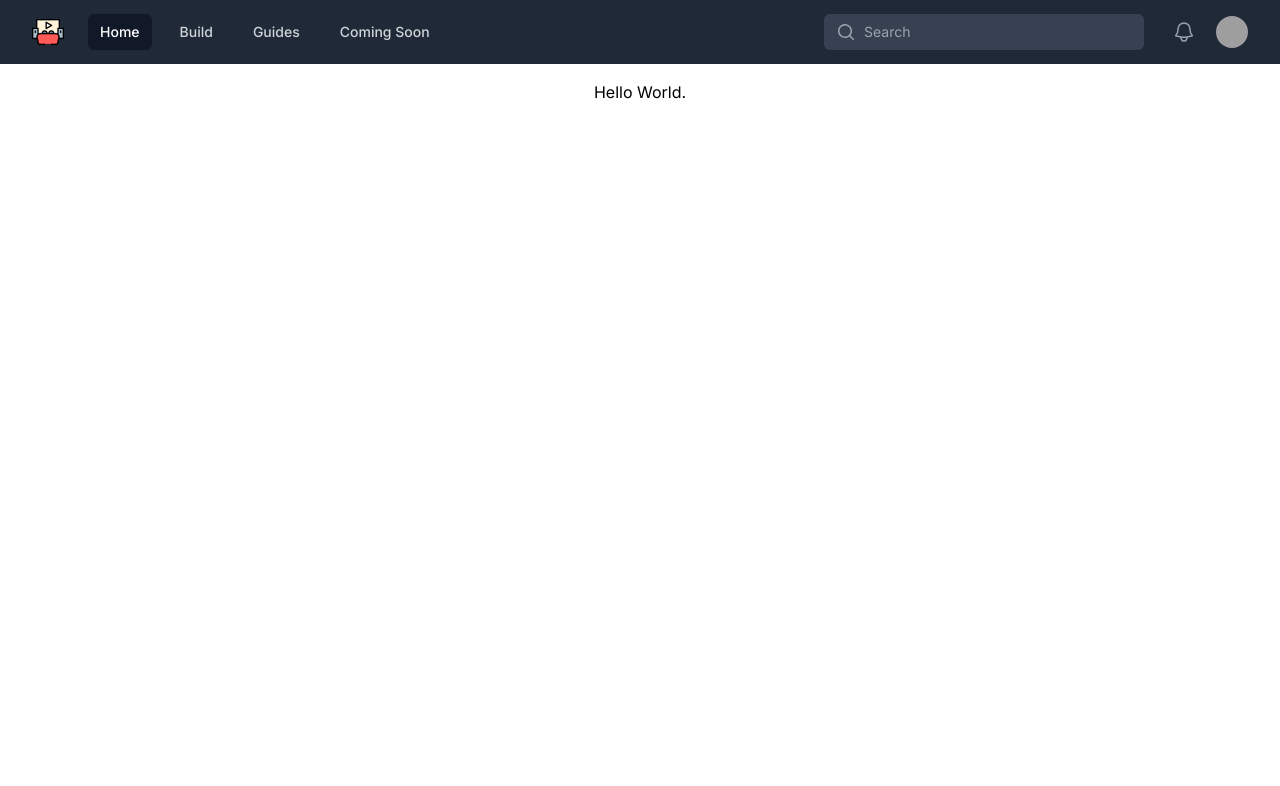
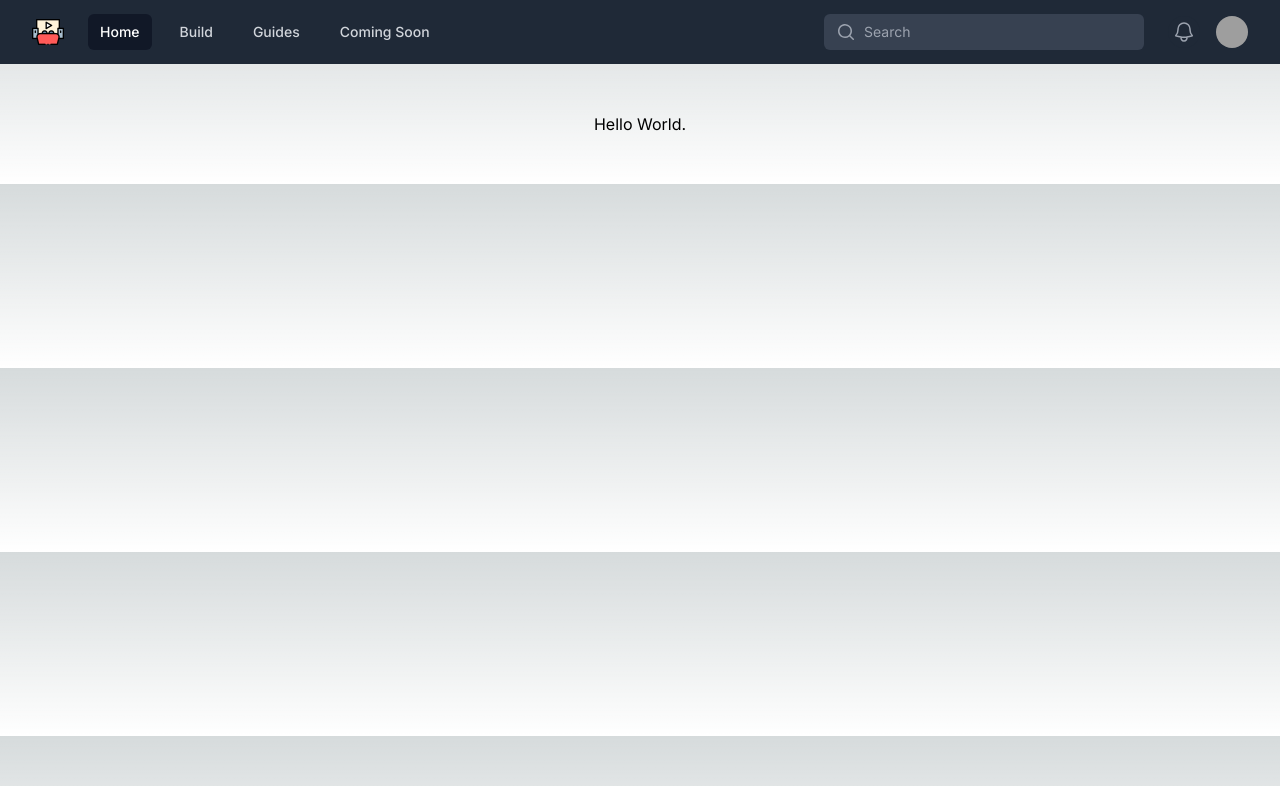
Before and after one commit to amanat361/htpartpicker, a Next.js app: page / in a window 1280 px wide. Shown: the top 786 px of the page. Built offline with nearby package versions, Linux system fonts and the light colour scheme; grey boxes are pictures that could not be loaded.

Commit message:
added build page and fixed themeing issues

```diff
--- a/app/components/section.tsx
+++ b/app/components/section.tsx
@@ -1,22 +1,21 @@
+import { Text, Strong } from "./text";
+import { Button } from "@components/button";
+import { ShareIcon, PlusIcon } from "@heroicons/react/16/solid";
+
 export default function SectionHeading( {title}: {title: string} ) {
   return (
-    <div className="border-b border-gray-200 pb-5 sm:flex sm:items-center sm:justify-between">
-      <h3 className="text-base font-semibold leading-6 text-gray-900">
+    <div className="border-b border-gray-200 pb-5 sm:flex sm:items-center sm:justify-between mb-5">
+      <Text><Strong>{title}</Strong></Text>
+      {/* <h3 className="text-base font-semibold leading-6 text-gray-900">
         {title}
-      </h3>
-      <div className="mt-3 flex sm:ml-4 sm:mt-0">
-        <button
-          type="button"
-          className="inline-flex items-center rounded-md bg-white px-3 py-2 text-sm font-semibold text-gray-900 shadow-sm ring-1 ring-inset ring-gray-300 hover:bg-gray-50"
-        >
-          Share
-        </button>
-        <button
-          type="button"
-          className="ml-3 inline-flex items-center rounded-md bg-indigo-600 px-3 py-2 text-sm font-semibold text-white shadow-sm hover:bg-indigo-500 focus-visible:outline focus-visible:outline-2 focus-visible:outline-offset-2 focus-visible:outline-indigo-600"
-        >
-          Create
-        </button>
+      </h3> */}
+      <div className="mt-3 flex sm:ml-4 sm:mt-0 gap-4">
+        <Button outline>
+          <ShareIcon />
+          Share</Button>
+        <Button>
+          <PlusIcon />
+          Create</Button>
       </div>
     </div>
   );
--- a/app/globals.css
+++ b/app/globals.css
@@ -1,6 +1,30 @@
 @tailwind base;
 @tailwind components;
 @tailwind utilities;
+
+:root {
+  --foreground-rgb: 0, 0, 0;
+  --background-start-rgb: 214, 219, 220;
+  --background-end-rgb: 255, 255, 255;
+}
+
+@media (prefers-color-scheme: dark) {
+  :root {
+    --foreground-rgb: 255, 255, 255;
+    --background-start-rgb: 0, 0, 0;
+    --background-end-rgb: 0, 0, 0;
+  }
+}
+
+body {
+  color: rgb(var(--foreground-rgb));
+  background: linear-gradient(
+      to bottom,
+      transparent,
+      rgb(var(--background-end-rgb))
+    )
+    rgb(var(--background-start-rgb));
+}
 
 @layer utilities {
   .text-balance {
--- a/app/layout.tsx
+++ b/app/layout.tsx
@@ -20,7 +20,7 @@ export default function RootLayout({
     <html lang="en">
       <body className={inter.className}>
         <Navbar />
-        <main className="flex flex-col gap-4 items-center justify-center max-w-7xl w-full p-4">
+        <main className="flex flex-col items-center justify-center p-4 sm:p-12">
           {children}
         </main>
       </body>
```
Also changed, not shown: app/build/page.tsx.
